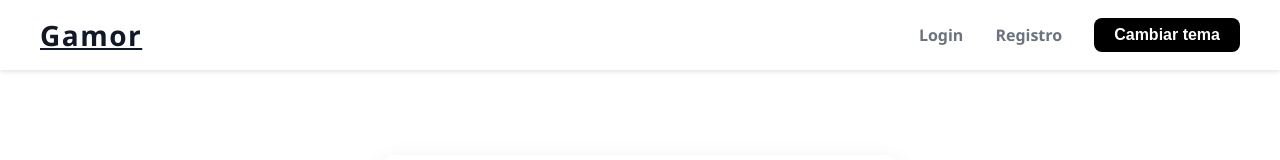
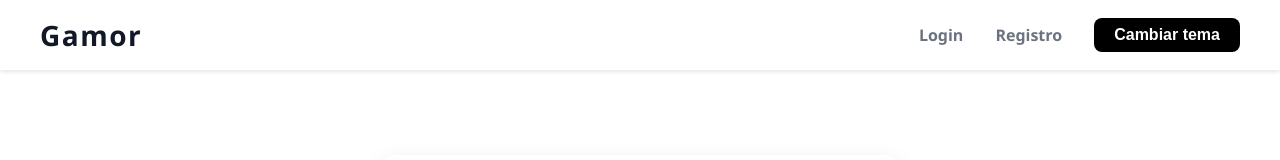
Before and after one commit to CarlosEAlejo/Gamor_Test, a React (Create React App) app: page / in a window 1280 px wide. Shown: the top 160 px of the page. Built offline with nearby package versions, Linux system fonts and the light colour scheme.

Commit message:
Add cursor and text-decoration properties to the navbar-logo class in Navbar.css

```diff
--- a/src/components/navbar/Navbar.css
+++ b/src/components/navbar/Navbar.css
@@ -52,8 +52,9 @@ body {
   font-size: 1.75rem;
   color: var(--color-text-dark);
   user-select: none;
-  cursor: default;
+  cursor: pointer;
   letter-spacing: 1.5px;
+  text-decoration: none;
 }
 
 .navbar-nav {
@@ -119,6 +120,7 @@ body {
     flex-direction: column;
     gap: 1rem;
   }
+
   .navbar-nav {
     gap: 1.25rem;
   }
```
